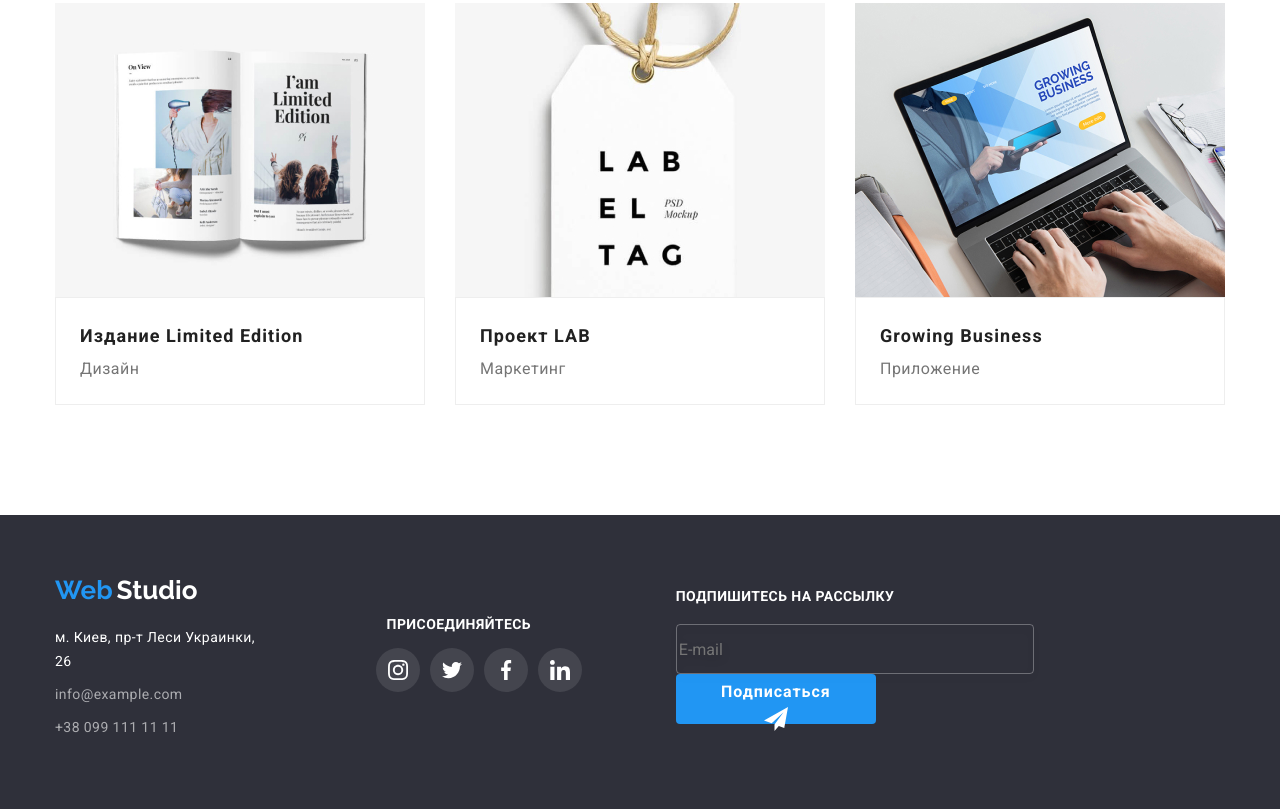
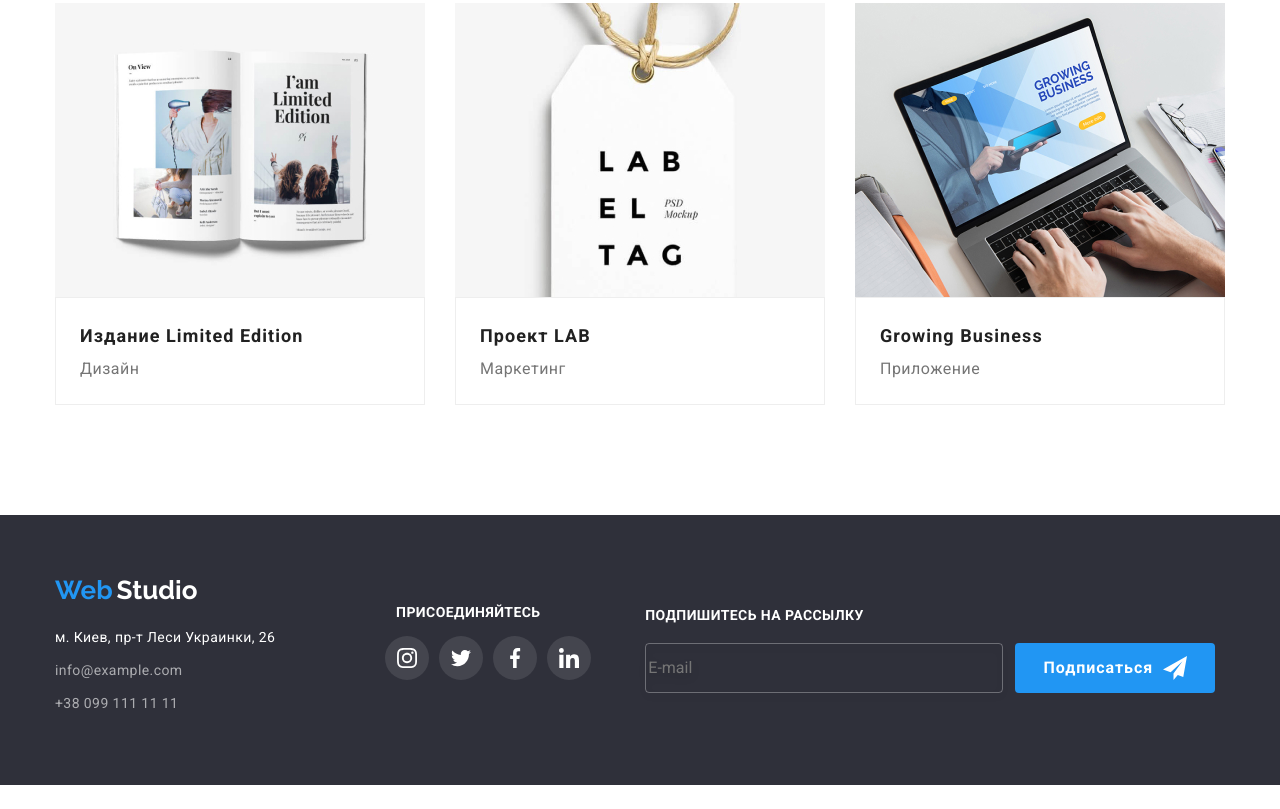
Before and after one commit to Heorgii/goit-markup-hw-06, a plain HTML site: page portfolio.html in a window 1280 px wide. Shown: the part 1144-1953 px from the top of the page. After the commit the page ends 1929 px from the top, so only its background shows below. Drawn offline with nearby package versions, Linux system fonts and the light colour scheme.

Commit message:
some updates

```diff
--- a/css/style.css
+++ b/css/style.css
@@ -891,6 +891,12 @@ h1{
     margin-left: 94px;
 }
 
+.contact-form{
+    display: flex;
+    align-items: center;
+    justify-content: center;
+}
+
 .subscribe-h2{
     font-family: 'Roboto';
     font-style: normal;
--- a/portfolio.html
+++ b/portfolio.html
@@ -253,7 +253,7 @@
 
     </main>
 
-    <!-- Contact information -->
+    <!-- ⁡⁣⁢⁣ℂ𝕠𝕟𝕥𝕒𝕔𝕥⁡ information -->
     <footer class="footer">
       <div class="container">
          <div class="fot">
@@ -263,9 +263,10 @@
           <a class="footer-tel" href="tel:+380991111111">+38 099 111 11 11</a>
          </div>
 
+         <!-- ⁡⁣⁢⁣ ⁡⁣⁢⁣𝗙𝗼𝗼𝘁𝗲𝗿⁡ ⁡⁣⁢⁢𝘀𝗼𝗰𝗶𝗮𝗹 𝗻𝗲𝘁𝘄𝗼𝗿𝗸𝘀⁡ -->
         <div class="footer-network">
 
-          <h3 class="footer-h3">присоединяйтесь</h3>
+          <p class="footer-h3">присоединяйтесь</p>
 
         <ul class="socials footer-socials">
           <li class="social-item ">
@@ -307,10 +308,10 @@
 
         </div>
 
-        <!-- Підписка -->
+        <!-- ⁡⁣⁢⁣Підписка⁡ -->
 
         <div class="subscribe-newsletter">
-          <h2 class="footer-h2">Подпишитесь на рассылку</h2>
+          <h2 class="subscribe-h2">Подпишитесь на рассылку</h2>
 
           <form class="contact-form" name="contact-form">
             <label>
@@ -325,7 +326,9 @@
               </svg>
 
             </button>
+
           </form>
+
         </div>
 
       </div>
--- a/styles/styles.css
+++ b/styles/styles.css
@@ -484,7 +484,6 @@ p{
     right: 40px;
 }
 
-
 .footer-social-link{
      background-color: rgba(255, 255, 255, 0.1);
 }
@@ -496,10 +495,16 @@ p{
 /* ⁡⁣⁢⁣𝗙𝗼𝗼𝘁𝗲𝗿⁡ підписка */
 
 .subscribe-newsletter{
-    margin-left: 94px;
+    margin-left: 54px;
 }
 
-.footer-h2{
+.contact-form{
+    display: flex;
+    align-items: center;
+    justify-content: center;
+}
+
+.subscribe-h2{
     font-family: 'Roboto';
     font-style: normal;
     font-weight: 700;
@@ -512,22 +517,11 @@ p{
     margin-bottom: 20px;
 }
 
-.btn-text{
-    font-family: 'Roboto';
-    font-style: normal;
-    font-weight: 700;
-    font-size: 16px;
-    line-height: 30px;
-
+.btn-submit{
     display: flex;
     align-items: center;
     justify-content: center;
-    letter-spacing: 0.06em;
 
-    color: #FFFFFF;
-}
-
-.btn-submit{
     background: #2196F3;
     border-color: transparent;
     border-radius: 4px;
@@ -543,7 +537,23 @@ p{
     transition: transform 250ms cubic-bezier(0.4, 0, 0.2, 1);
 }
 
+.btn-text{
+    font-family: 'Roboto';
+    font-style: normal;
+    font-weight: 700;
+    font-size: 16px;
+    line-height: 30px;
+    letter-spacing: 0.06em;
+
+    color: #FFFFFF;
+}
+
+.submit-icon{
+    margin-left: 10px;
+}
+
 .email-footer-subscribe{
+    position: static;
     border: 1px solid rgba(255, 255, 255, 0.3);
     filter: drop-shadow(0px 4px 4px rgba(0, 0, 0, 0.15));
     border-radius: 4px;
@@ -553,3 +563,7 @@ p{
     height: 50px;
     margin-right: 12px;
 }
+
+.email-footer-subscribe:focus{
+    outline: none;
+}
```
